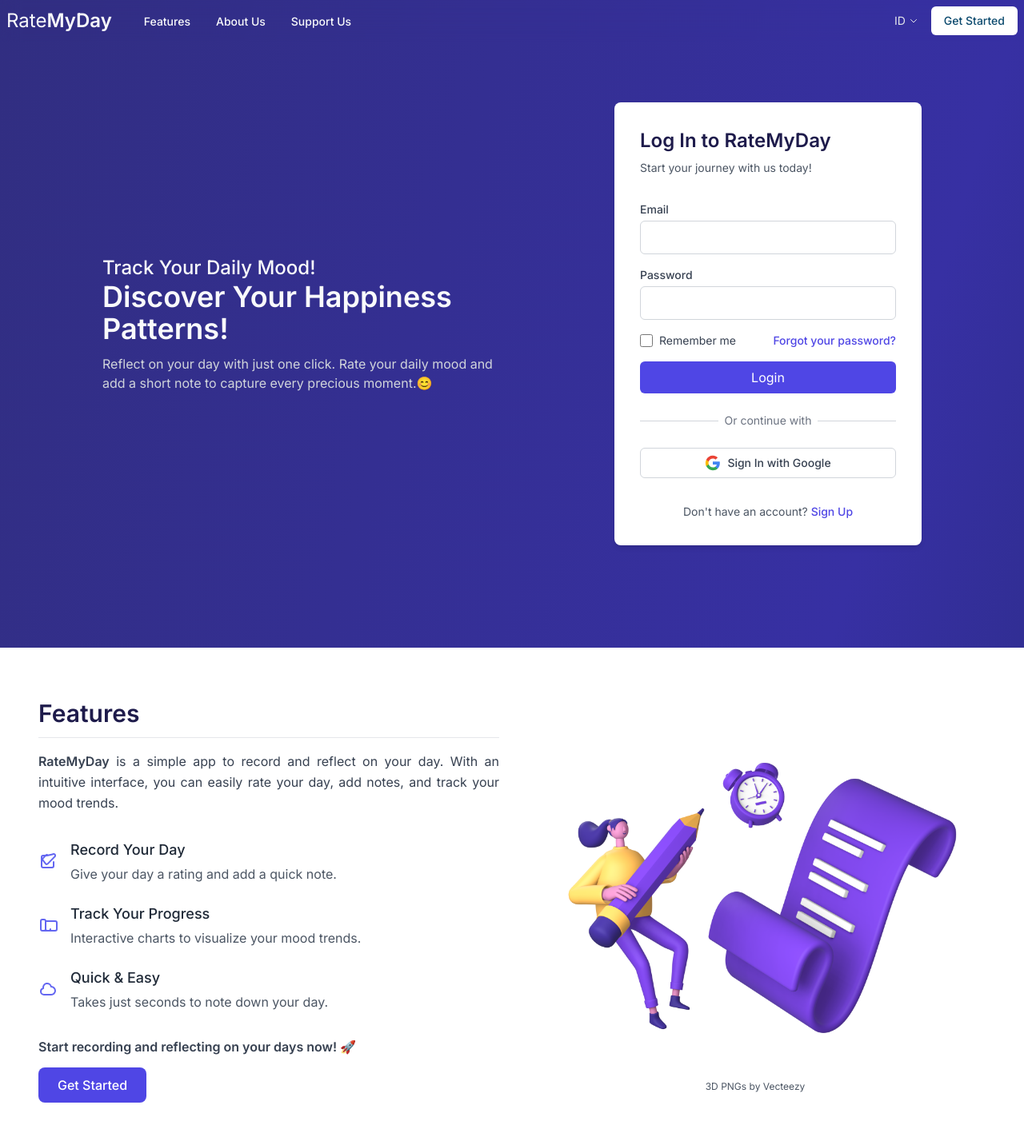
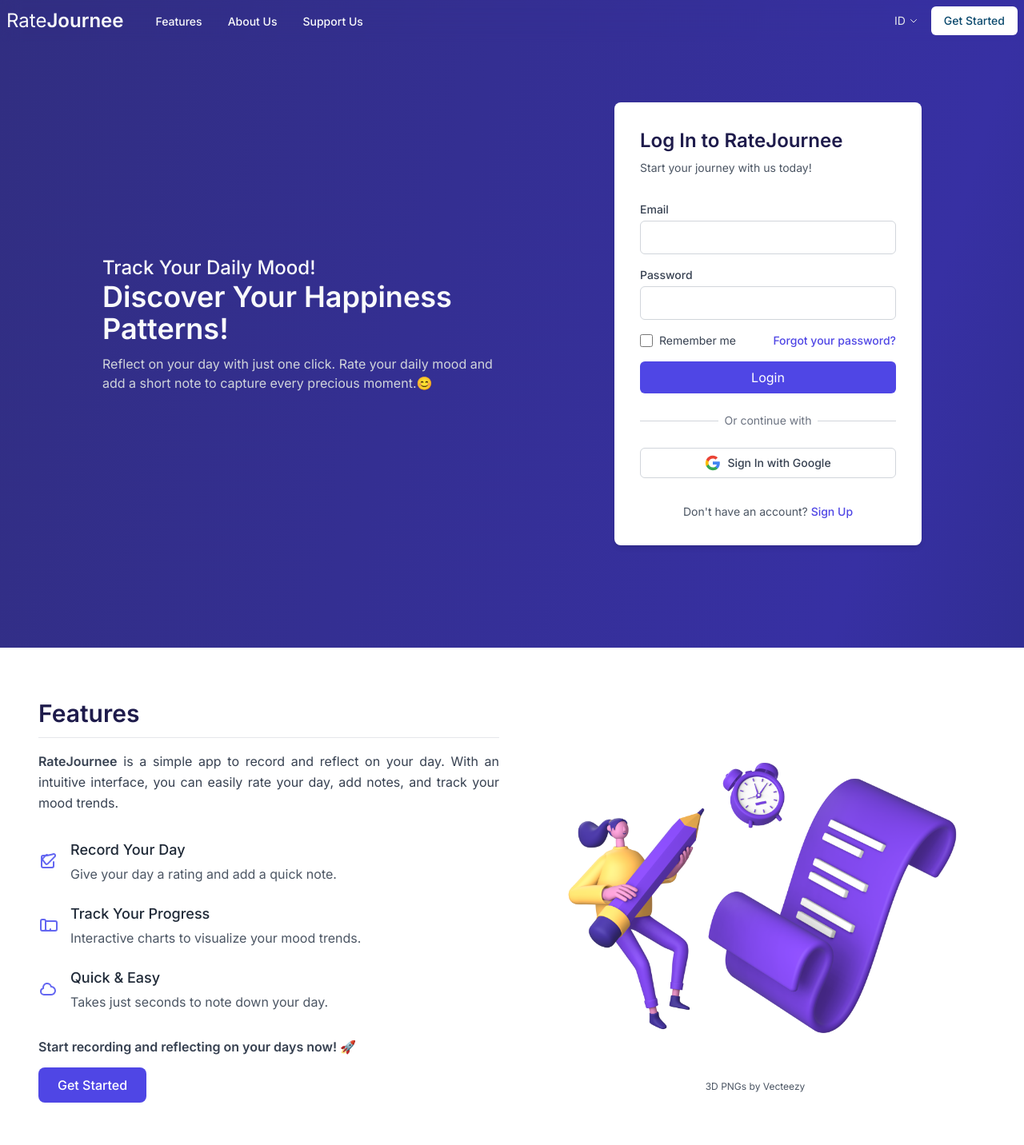
Before and after one commit to hanifamar17/rateMyDay, a Flask app: page / in a window 1280 px wide. Shown: the top 1432 px of the page at 80% size. Run offline with Flask 3, Linux system fonts and the light colour scheme; parts of the project's set-up code (start-up, migrations or seed data) failed here and were passed over; some libraries are stand-ins or nearby versions.

Commit message:
fix: change ratemyday to ratejournee

```diff
--- a/app.py
+++ b/app.py
@@ -469,7 +469,7 @@
 
              # 🔥 Kirim email dengan Flask-Mail
             msg = Message(
-                "RateMyDay: Reset Password Request",
+                "RateJournee: Reset Password Request",
                 recipients=[email],
                 body=f"Click the link below to reset your password:\n\n{reset_link}"
             )
@@ -865,7 +865,7 @@
         message = feedback_form.message.data
 
         msg = Message(
-            subject="RateMyDay: Feedback",
+            subject="RateJournee: Feedback",
             sender=email,
             recipients=["luciddream982@gmail.com"],  # Perbaiki email admin
             body=f"From: {name} ({email})\n\nMessage:\n{message}",
--- a/templates/auth/sign-up.html
+++ b/templates/auth/sign-up.html
@@ -29,7 +29,7 @@
             {% endif %}
             {% endwith %}
 
-            <h3 class="font-semibold text-xl md:text-2xl text-indigo-950 mb-2">{{_("Sign Up to RateMyDay")}}</h3>
+            <h3 class="font-semibold text-xl md:text-2xl text-indigo-950 mb-2">{{_("Sign Up to RateJournee")}}</h3>
             <p class="text-gray-600 text-sm">{{_("Start your journey with us today!")}}</p>
         </div>
 
--- a/templates/home.html
+++ b/templates/home.html
@@ -57,7 +57,7 @@
 
 
                     <div class="mb-6 md:mb-8 text-left">
-                        <h3 class="font-semibold text-xl md:text-2xl text-indigo-950 mb-2">{{_("Log In to RateMyDay")}}
+                        <h3 class="font-semibold text-xl md:text-2xl text-indigo-950 mb-2">{{_("Log In to RateJournee")}}
                         </h3>
                         <p class="text-gray-600 text-sm">{{_("Start your journey with us today!")}}</p>
                     </div>
@@ -160,7 +160,7 @@
                         <span class="text-indigo-950 border-b pb-3">{{ _("Features") }}</span>
                     </h2>
                     <p class="leading-relaxed mb-8 text-center md:text-justify">
-                        <strong>RateMyDay</strong> {{_("is a simple app to record and reflect on your day. With an
+                        <strong>RateJournee</strong> {{_("is a simple app to record and reflect on your day. With an
                         intuitive interface, you can easily rate your day, add notes, and track your mood trends.")}}
                     </p>
 
@@ -228,7 +228,7 @@
                 </div>
 
                 <div class="flex flex-col items-center">
-                    <img src="{{ url_for('static', filename='img/taking_note.png') }}" alt="Ilustrasi Rate My Day"
+                    <img src="{{ url_for('static', filename='img/taking_note.png') }}" alt="Ilustrasi RateJournee"
                         class="max-w-full h-auto">
                     <p class="text-xs text-gray-600 mt-2">
                         <a href="https://www.vecteezy.com/free-png/3d" class="hover:underline" target="_blank">3D PNGs
@@ -247,7 +247,7 @@
                 <div class="grid grid-cols-1 md:grid-cols-3 gap-8">
                     <div class="p-6 rounded-lg shadow-md transition-all duration-300 hover:shadow-xl bg-white">
                         <div class="mb-4 text-center">
-                            <img src="{{ url_for('static', filename='img/love.png') }}" alt="Ilustrasi Rate My Day"
+                            <img src="{{ url_for('static', filename='img/love.png') }}" alt="Ilustrasi RateJournee"
                                 class="max-w-40 h-auto mx-auto">
                             <p class="text-xs text-gray-600 mt-2 self-center">
                                 <a href="https://www.vecteezy.com/free-png/adult" class="hover:underline"
@@ -263,7 +263,7 @@
                     <div class="p-6 rounded-lg shadow-md transition-all duration-300 hover:shadow-xl bg-white">
                         <div class="flex items-center justify-center mb-4">
                             <div class="mb-4 text-center">
-                                <img src="{{ url_for('static', filename='img/date.png') }}" alt="Ilustrasi Rate My Day"
+                                <img src="{{ url_for('static', filename='img/date.png') }}" alt="Ilustrasi RateJournee"
                                     class="max-w-40 h-auto mx-auto">
                                 <p class="text-xs text-gray-600 mt-2 self-center">
                                     <a href="https://www.vecteezy.com/free-png/3d" class="hover:underline"
@@ -281,7 +281,7 @@
                     <div class="p-6 rounded-lg shadow-md transition-all duration-300 hover:shadow-xl bg-white">
                         <div class="flex items-center justify-center mb-4">
                             <div class="mb-4 text-center">
-                                <img src="{{ url_for('static', filename='img/note.png') }}" alt="Ilustrasi Rate My Day"
+                                <img src="{{ url_for('static', filename='img/note.png') }}" alt="Ilustrasi RateJournee"
                                     class="max-w-32 h-auto mx-auto">
                                 <p class="text-xs text-gray-600 mt-2 self-center">
                                     <a href="https://www.vecteezy.com/free-png/article" class="hover:underline"
@@ -310,19 +310,19 @@
                 <div class="text-center md:text-justify">
                     <p class="leading-relaxed mb-2">
                         {{_("Hey there! We believe that every day has its own unique story. That’s why we created
-                        <strong>RateMyDay</strong>—a simple platform to reflect on your day quickly and
+                        <strong>RateJournee</strong>—a simple platform to reflect on your day quickly and
                         effortlessly.")}}
                     </p>
                     <p class="leading-relaxed mb-8">
                         {{_("Each day is a canvas waiting to be filled with the colors of your experiences. Through
                         reflection, we can recognize patterns, understand ourselves better, and find meaning in every
-                        moment. We hope <strong>RateMyDay</strong> becomes a helpful tool in your journey, guiding you
+                        moment. We hope <strong>RateJournee</strong> becomes a helpful tool in your journey, guiding you
                         toward peace and
                         happiness every day.")}}
                     </p>
                     <span class="leading-relaxed">
                         <p class="font-bold">{{_("Warm regards,")}}</p>
-                        {{_("RateMyDay Team")}} 🚀
+                        {{_("RateJournee Team")}} 🚀
                     </span>
                 </div>
             </div>
@@ -338,7 +338,7 @@
                 <div class="mb-12">
                     <h2 class="text-3xl font-semibold mb-6 text-indigo-950 border-b pb-3">{{_("Support Us")}}</h2>
                     <p class="leading-relaxed text-center md:text-justify">
-                        {{_("Hey there! At RateMyDay, we believe that tracking your mood daily can help you be more
+                        {{_("Hey there! At RateJournee, we believe that tracking your mood daily can help you be more
                         aware of
                         your feelings, understand emotional patterns, and ultimately, have better days. We want to keep
                         this platform free, simple, and useful for everyone.")}}
@@ -398,7 +398,7 @@
                                 <span class="text-2xl">💡</span>
                             </span>
                             <div class="text-gray-600 self-center">
-                                <span class="font-medium text-gray-800">{{_("Keep RateMyDay free")}}</span> {{_("for
+                                <span class="font-medium text-gray-800">{{_("Keep RateJournee free")}}</span> {{_("for
                                 everyone who
                                 needs a space to express themselves.")}}
                             </div>
@@ -415,7 +415,7 @@
                         <div
                             class="bg-white border border-gray-100 rounded-lg p-6 text-center shadow-md transition-all duration-300 hover:shadow-xl">
                             <div class="text-3xl mb-3">💬</div>
-                            <h4 class="font-medium mb-2">{{_("Share RateMyDay")}}</h4>
+                            <h4 class="font-medium mb-2">{{_("Share RateJournee")}}</h4>
                             <p class="text-sm text-gray-600">{{_("Share with a friend or anyone who might find it
                                 helpful.")}}
                             </p>
@@ -558,7 +558,7 @@
                 try {
                     // Data yang akan dibagikan
                     const shareData = {
-                        title: 'RateMyDay',
+                        title: 'RateJournee',
                         text: 'Track your mood and understand your emotional patterns!',
                         url: window.location.href
                     };
--- a/templates/login/journal.html
+++ b/templates/login/journal.html
@@ -1210,7 +1210,7 @@
                                         // Buat elemen a untuk download
                                         const downloadLink = document.createElement('a');
                                         downloadLink.href = imageUrl;
-                                        downloadLink.download = 'journal-ratemyday.png';
+                                        downloadLink.download = 'journal-ratejournee.png';
                                         document.body.appendChild(downloadLink);
                                         downloadLink.click();
 
--- a/templates/login/journal_image.html
+++ b/templates/login/journal_image.html
@@ -108,7 +108,7 @@
         <!-- Footer: Subtle Branding -->
         <div class="px-10 py-6 bg-gradient-to-r from-indigo-50/50 to-purple-50/50">
             <div class="flex items-center justify-between">
-                <p class="text-xs font-medium text-indigo-400">RateMyDay</p>
+                <p class="text-xs font-medium text-indigo-400">RateJournee</p>
                 <p class="text-xs text-purple-300">reflect your day</p>
             </div>
         </div>
@@ -245,7 +245,7 @@
                                             // Buat elemen a untuk download
                                             const downloadLink = document.createElement('a');
                                             downloadLink.href = imageUrl;
-                                            downloadLink.download = `journal-ratemyday.png`;
+                                            downloadLink.download = `journal-ratejournee.png`;
                                             document.body.appendChild(downloadLink);
                                             downloadLink.click();
 
--- a/templates/maintenance.html
+++ b/templates/maintenance.html
@@ -5,7 +5,7 @@
     <meta charset="UTF-8">
     <meta name="viewport" content="width=device-width, initial-scale=1.0">
     <meta name="description" content="Our site is currently undergoing scheduled maintenance. We'll be back soon.">
-    <title>We'll Be Back Soon | RateMyDay</title>
+    <title>We'll Be Back Soon | RateJournee</title>
     <link href="https://cdn.jsdelivr.net/npm/tailwindcss@2.2.19/dist/tailwind.min.css" rel="stylesheet">
     <style>
         @keyframes pulse {
@@ -72,7 +72,7 @@
 
         <!-- Call to action buttons -->
         <div class="flex flex-col sm:flex-row gap-3 justify-center mb-6">
-            <a href="mailto:support@ratemyday.com"
+            <a href="mailto:ratejournee@gmail.com"
                 class="inline-block bg-indigo-600 text-white px-5 py-2 rounded-md text-sm font-medium hover:bg-indigo-700 transition focus:outline-none focus:ring-2 focus:ring-indigo-500 focus:ring-offset-2">
                 Contact Support
             </a>
@@ -109,7 +109,7 @@
 
         <!-- Footer -->
         <div class="border-t border-gray-100 pt-6">
-            <p class="text-xs text-gray-500">&copy; 2025 RateMyDay. All rights reserved.</p>
+            <p class="text-xs text-gray-500">&copy; 2025 RateJournee. All rights reserved.</p>
         </div>
     </div>
 
--- a/templates/template/base-login.html
+++ b/templates/template/base-login.html
@@ -4,7 +4,7 @@
 <head>
     <meta charset="UTF-8">
     <meta name="viewport" content="width=device-width, initial-scale=1.0">
-    <title>Rate My Day</title>
+    <title>RRateJournee</title>
     <script src="https://cdn.tailwindcss.com"></script>
     <script src="https://cdn.jsdelivr.net/npm/sweetalert2@11"></script>
     <script src="https://cdn.jsdelivr.net/npm/chart.js"></script>
@@ -73,7 +73,7 @@
                                 </div>
                             </div>
                         </div>
-                        <span class="hidden sm:inline text-sm text-gray-900">RateMyDay</span>
+                        <span class="hidden sm:inline text-sm text-gray-900">RateJournee</span>
                         <span class="hidden sm:inline text-sm text-gray-900">|</span>
                         <button id="userDropdownButton"
                             class="flex items-center text-sm text-gray-700 hover:text-blue-600 focus:outline-none"
@@ -246,7 +246,7 @@
 
     <footer class="backdrop-blur-sm py-4 mt-auto border-t border-gray-200 bg-white text-center text-sm">
         <div class="container mx-auto">
-            <p>&copy; <span id="current-year"></span> RateMyDay. {{_("All rights reserved.")}}</p>
+            <p>&copy; <span id="current-year"></span> RateJournee. {{_("All rights reserved.")}}</p>
         </div>
     </footer>
 
--- a/templates/template/base-signup-form.html
+++ b/templates/template/base-signup-form.html
@@ -4,7 +4,7 @@
 <head>
     <meta charset="UTF-8">
     <meta name="viewport" content="width=device-width, initial-scale=1.0">
-    <title>Rate My Day</title>
+    <title>RateJournee</title>
     <script src="https://cdn.tailwindcss.com"></script>
     <script src="https://cdn.jsdelivr.net/npm/sweetalert2@11"></script>
     <script src="https://cdn.jsdelivr.net/npm/chart.js"></script>
--- a/templates/template/base.html
+++ b/templates/template/base.html
@@ -4,7 +4,7 @@
 <head>
     <meta charset="UTF-8">
     <meta name="viewport" content="width=device-width, initial-scale=1.0">
-    <title>Rate My Day</title>
+    <title>RateJournee</title>
     <script src="https://cdn.tailwindcss.com"></script>
     <script src="https://cdn.jsdelivr.net/npm/sweetalert2@11"></script>
     <script src="https://cdn.jsdelivr.net/npm/chart.js"></script>
--- a/templates/template/footer.html
+++ b/templates/template/footer.html
@@ -36,7 +36,7 @@
                             </path>
                         </svg>
                         <a href="mailto:info@example.com"
-                            class="hover:text-blue-300 transition duration-300">ratemyday@gmail.com</a>
+                            class="hover:text-blue-300 transition duration-300">ratejournee@gmail.com</a>
                     </li>
                     <li class="flex items-center justify-start">
                         <svg class="w-5 h-5 mr-2" fill="none" stroke="currentColor" viewBox="0 0 24 24"
@@ -77,7 +77,7 @@
 
         <!-- Copyright dengan tahun yang dinamis -->
         <div class="mt-8 pt-6 border-t border-blue-900 text-center text-sm text-blue-300">
-            <p>&copy; <span id="current-year"></span> RateMyDay. {{_("All rights reserved.")}}</p>
+            <p>&copy; <span id="current-year"></span> RateJournee. {{_("All rights reserved.")}}</p>
         </div>
     </div>
 </footer>
--- a/templates/template/header.html
+++ b/templates/template/header.html
@@ -3,7 +3,7 @@
     <div class="max-w-screen-xl flex items-center justify-between mx-auto p-2">
         <!--Logo-->
         <a href="/" class="flex items-center">
-            <span class="self-center text-2xl whitespace-nowrap">Rate<span class="font-bold">MyDay</span></span>
+            <span class="self-center text-2xl whitespace-nowrap">Rate<span class="font-bold">Journee</span></span>
         </a>
         <!--Menu (Middle)-->
         <div class="hidden md:flex items-center flex-1 mx-10">
```
Also changed, not shown: translations/id/LC_MESSAGES/messages.po, 2 other files.
